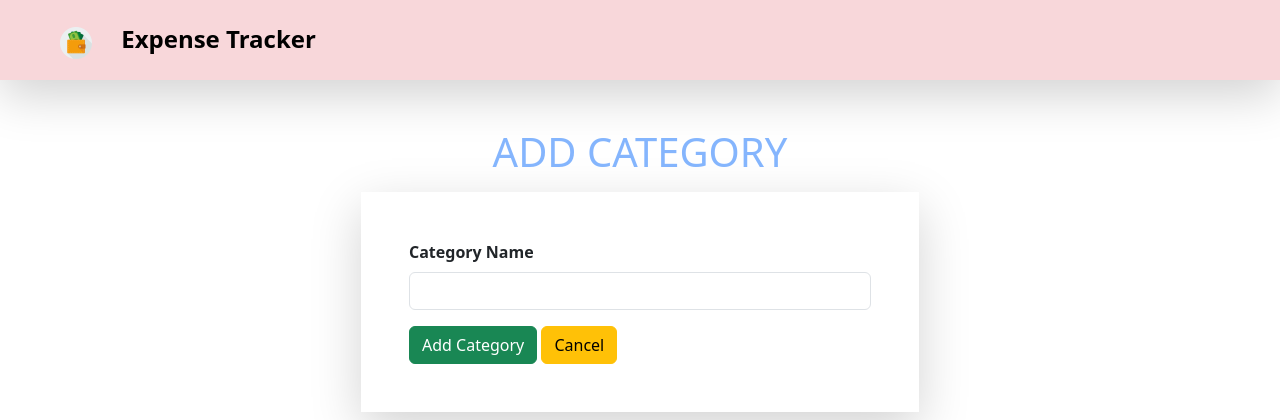
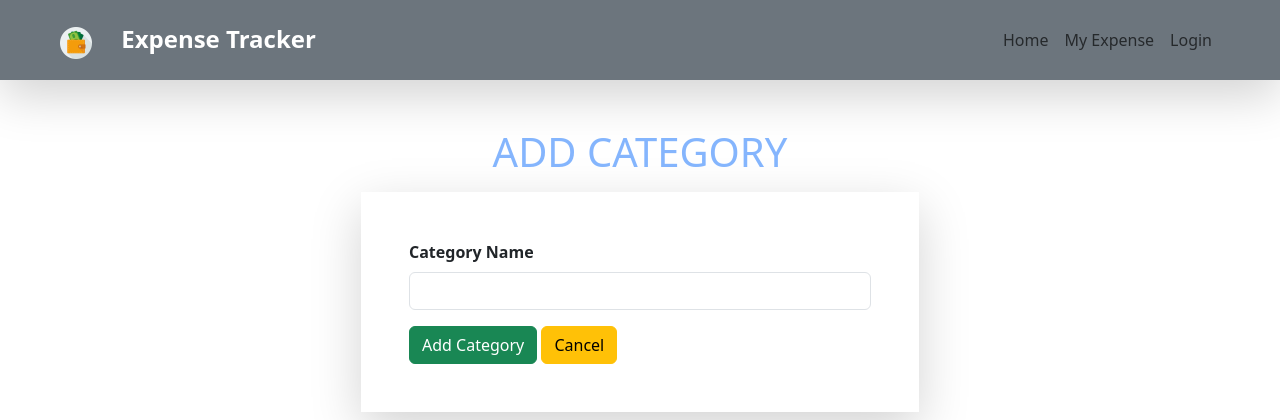
Before and after one commit to karthi-mr/expense-tracker-Django, a Django app: page /category/add/ in a window 1280 px wide. Shown: the top 420 px of the page. Run offline with Django 5.2, Linux system fonts and the light colour scheme.

Commit message:
home page and navbar update

```diff
--- a/expense/templates/expense/navbar.html
+++ b/expense/templates/expense/navbar.html
@@ -1,9 +1,25 @@
 {% load static %}
-<nav class="navbar navbar-expand bg-danger-subtle px-5 py-3 shadow-lg">
+<nav class="navbar navbar-expand-lg bg-secondary px-5 py-3 shadow-lg">
     <div class="container-fluid">
-        <a href="#" class="navbar-brand">
+        <a href="{% url 'home' %}" class="navbar-brand text-white">
             <img src="{% static 'image/logo.png' %}" alt="expense-img" class="navbar-img">
             <span class="navbar-title ms-4">Expense Tracker</span>
         </a>
+        <button type="button" class="navbar-toggler" data-bs-toggle="collapse" data-bs-target="#navContent">
+            <span class="navbar-toggler-icon"></span>
+        </button>
+        <div class="collapse navbar-collapse" id="navContent">
+            <ul class="navbar-nav ms-auto mb-2 mb-lg-0">
+                <li class="nav-item">
+                    <a href="#" class="nav-link">Home</a>
+                </li>
+                <li class="nav-item">
+                    <a href="{% url 'index' %}" class="nav-link">My Expense</a>
+                </li>
+                <li class="nav-item">
+                    <a href="#" class="nav-link">Login</a>
+                </li>
+            </ul>
+        </div>
     </div>
 </nav>
--- a/expense/urls.py
+++ b/expense/urls.py
@@ -3,10 +3,13 @@ from django.urls import path
 from expense import views
 
 urlpatterns = [
-    path('', views.index, name='index'),
-    path('add/', views.add_expense, name='add-expense'),
-    path('edit/<int:expenseId>/', views.edit_expense, name='edit-expense'),
-    path('delete/<int:expenseId>/', views.delete_expense, name='delete-expense'),
+    path('home/', views.home, name='home'),
+    path('expense/', views.index, name='index'),
+    path('expense/add/', views.add_expense, name='add-expense'),
+    path('expense/edit/<int:expenseId>/', views.edit_expense, name='edit-expense'),
+    path(
+        'expense/delete/<int:expenseId>/', views.delete_expense, name='delete-expense'
+    ),
     path('category/', views.category_index, name='category-index'),
     path('category/add/', views.add_category, name='add-category'),
     path('category/edit/<int:categoryId>/', views.edit_category, name='edit-category'),
--- a/expense/views.py
+++ b/expense/views.py
@@ -6,6 +6,10 @@ from django.urls import reverse
 
 from expense.forms import CategoryForm, ExpenseForm
 from expense.models import Category, Expense
+
+
+def home(request):
+    return render(request, "expense/home.html", {})
 
 
 def index(request):
```
Also changed, not shown: expense/templates/expense/home.html (added, +20 -0 lines), db.sqlite3, expense/static/image/login.png (added), expense/static/image/register.png (added).
